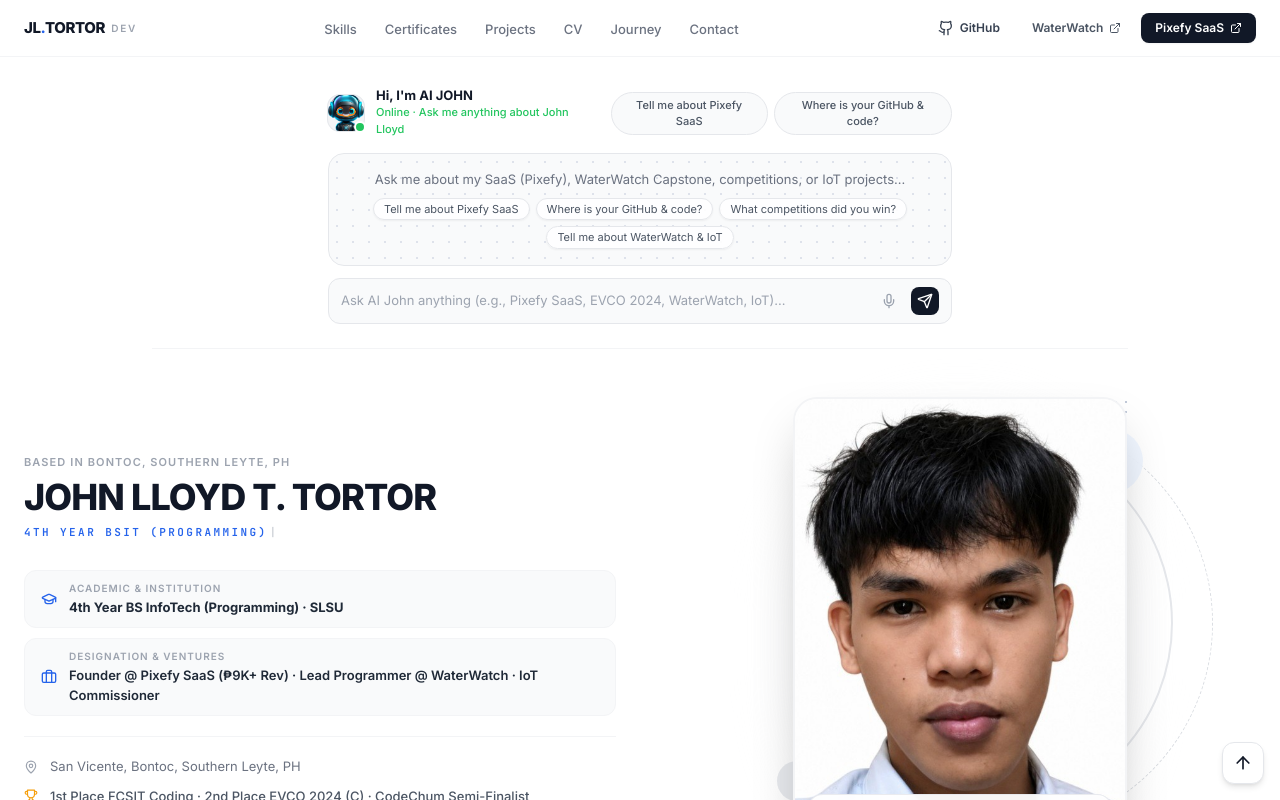
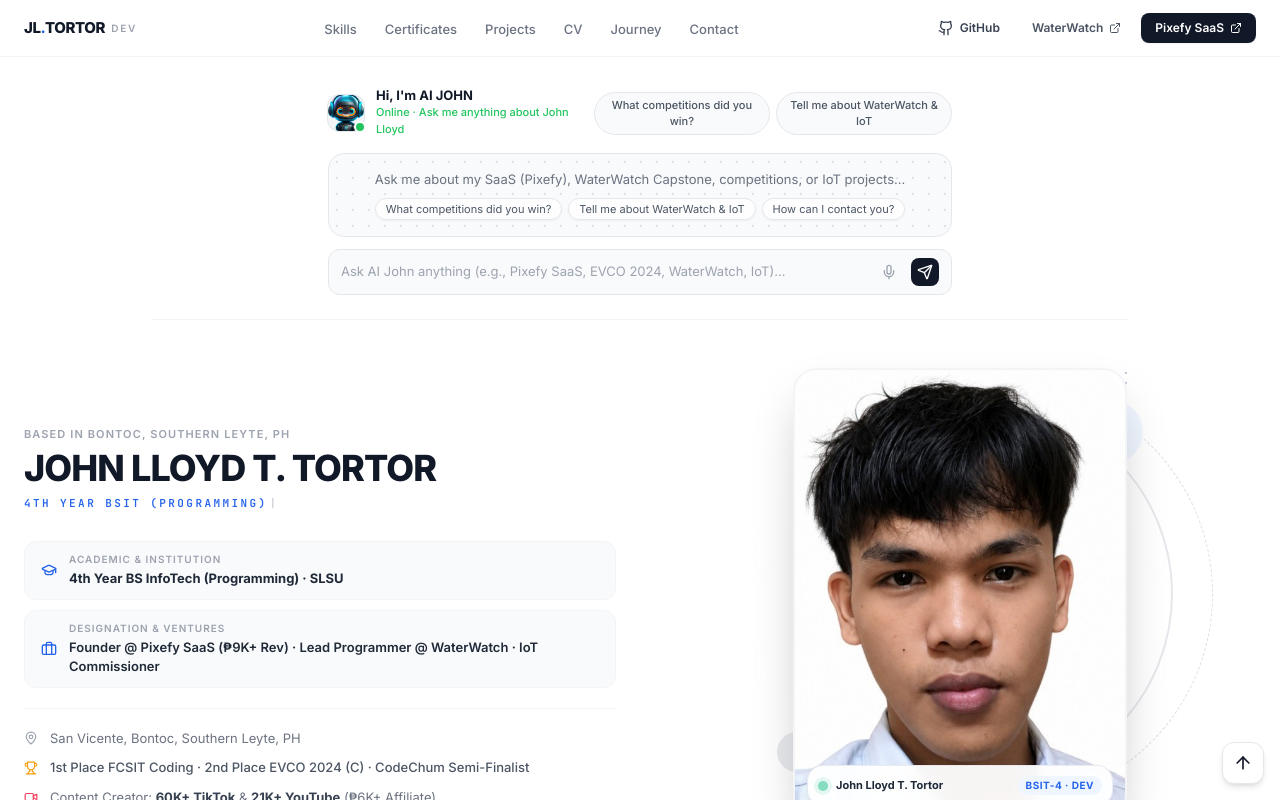
Before and after one commit to de4d10ck-23/portfolio, a React (Vite) app: page / in a window 1280 px wide. Shown: the top 800 px of the page. Built offline with nearby package versions, Linux system fonts and the light colour scheme.

Commit message:
feat: remove Pixefy SaaS and GitHub quick prompt chips from AI John

```diff
--- a/src/components/Hero.tsx
+++ b/src/components/Hero.tsx
@@ -241,10 +241,9 @@ export const Hero: React.FC = () => {
   };
 
   const quickPrompts = [
-    'Tell me about Pixefy SaaS',
-    'Where is your GitHub & code?',
     'What competitions did you win?',
     'Tell me about WaterWatch & IoT',
+    'How can I contact you?',
   ];
 
   return (
```
